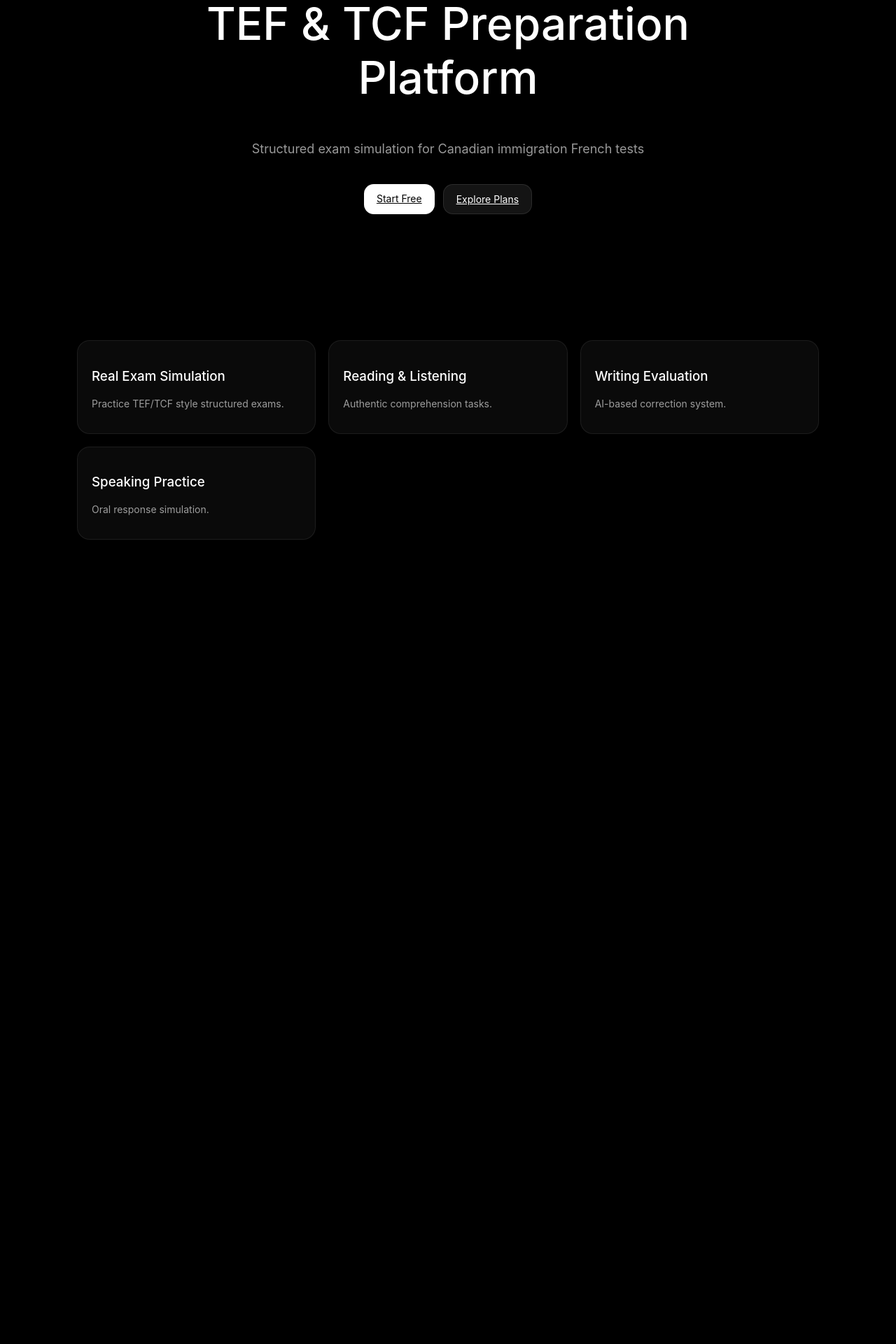
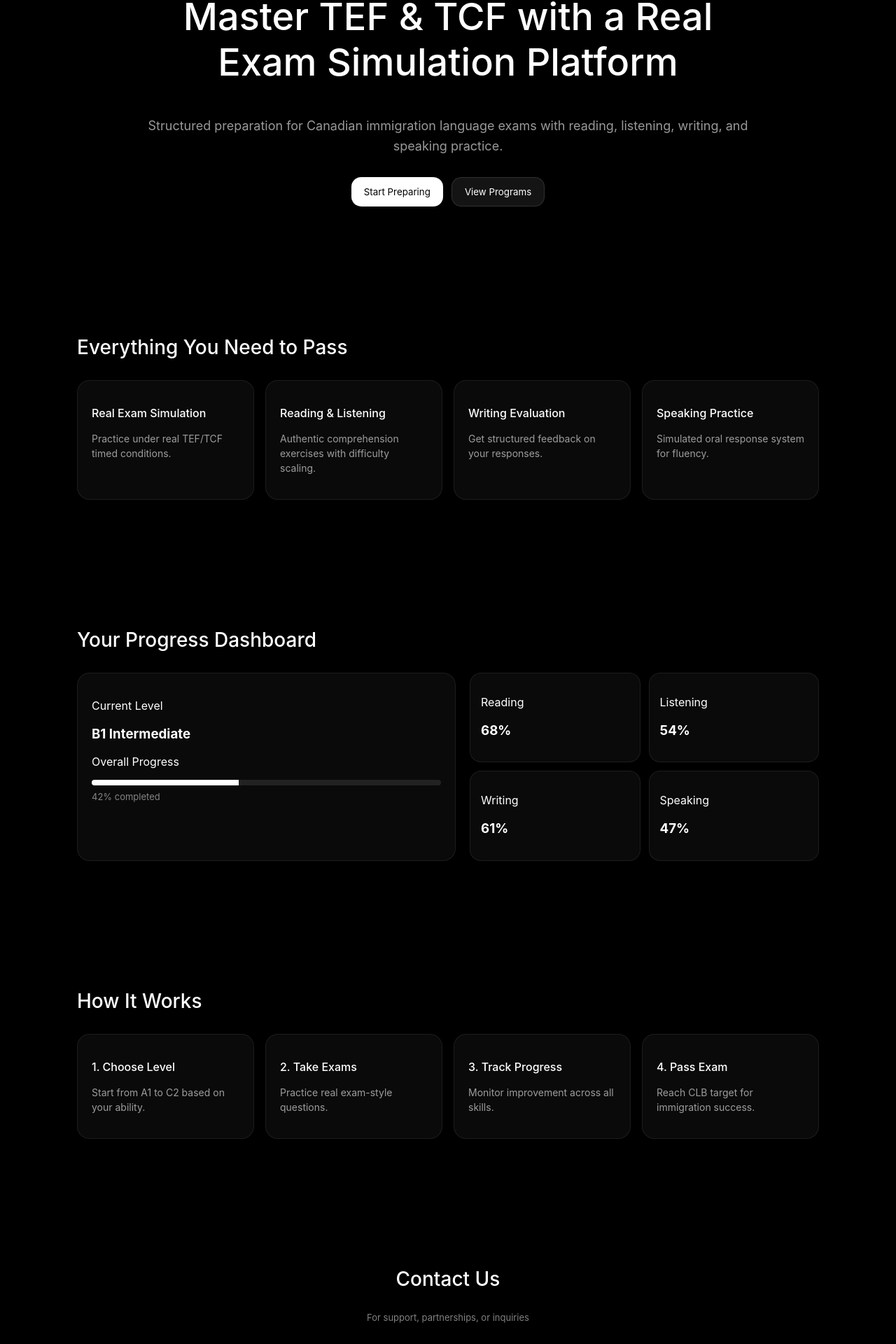
Before and after one commit to aaloopraantha/arpree, a Next.js app: page / in a window 1280 px wide. Shown: the part 254-2174 px from the top of the page at 70% size. Before the commit the page ends 1145 px from the top, so only its background shows below. Built offline with nearby package versions, Linux system fonts and the light colour scheme.

Commit message:
Update page.js

```diff
--- a/app/page.js
+++ b/app/page.js
@@ -1,66 +1,123 @@
+'use client'
+
+import { useRouter } from 'next/navigation'
+
 export default function HomePage() {
+  const router = useRouter()
+
   return (
-    <main
-      style={{
-        minHeight: '100vh',
-        background: '#000',
-      }}
-    >
+    <main style={styles.page}>
       {/* HERO */}
-      <section
-        style={{
-          maxWidth: '1000px',
-          margin: '0 auto',
-          padding: '120px 20px',
-          textAlign: 'center',
-        }}
-      >
-        <h1 style={{ fontSize: '64px', fontWeight: 500 }}>
-          TEF & TCF Preparation Platform
+      <section style={styles.hero}>
+        <p style={styles.kicker}>Conceived in 2021</p>
+
+        <h1 style={styles.title}>
+          Master TEF & TCF with a Real Exam Simulation Platform
         </h1>
 
-        <p style={{ color: 'rgba(255,255,255,0.6)', fontSize: '18px' }}>
-          Structured exam simulation for Canadian immigration French tests
+        <p style={styles.subtitle}>
+          Structured preparation for Canadian immigration language exams with
+          reading, listening, writing, and speaking practice.
         </p>
 
-        <div
-          style={{
-            marginTop: '40px',
-            display: 'flex',
-            justifyContent: 'center',
-            gap: '12px',
-          }}
-        >
-          <a style={buttonPrimary} href="/register">
-            Start Free
-          </a>
+        <div style={styles.heroButtons}>
+          <button style={styles.primaryBtn} onClick={() => router.push('/register')}>
+            Start Preparing
+          </button>
 
-          <a style={buttonSecondary} href="/explore">
-            Explore Plans
-          </a>
+          <button style={styles.secondaryBtn} onClick={() => router.push('/explore')}>
+            View Programs
+          </button>
         </div>
       </section>
 
-      {/* FEATURES */}
-      <section
-        style={{
-          maxWidth: '1100px',
-          margin: '0 auto',
-          padding: '60px 20px 120px',
-          display: 'grid',
-          gridTemplateColumns: 'repeat(auto-fit, minmax(260px, 1fr))',
-          gap: '18px',
-        }}
-      >
+      {/* FEATURES TILES */}
+      <section style={styles.section}>
+        <h2 style={styles.sectionTitle}>Everything You Need to Pass</h2>
+
+        <div style={styles.grid}>
           {features.map((f) => (
-          <div key={f.title} style={cardStyle}>
-            <h3 style={{ fontWeight: 500 }}>{f.title}</h3>
-            <p style={{ color: 'rgba(255,255,255,0.6)', fontSize: '14px' }}>
-              {f.desc}
-            </p>
+            <div key={f.title} style={styles.card}>
+              <h3 style={styles.cardTitle}>{f.title}</h3>
+              <p style={styles.cardText}>{f.desc}</p>
             </div>
           ))}
+        </div>
       </section>
+
+      {/* DASHBOARD PREVIEW */}
+      <section style={styles.section}>
+        <h2 style={styles.sectionTitle}>Your Progress Dashboard</h2>
+
+        <div style={styles.dashboardMock}>
+          <div style={styles.mockLeft}>
+            <p style={styles.mockLabel}>Current Level</p>
+            <h3>B1 Intermediate</h3>
+
+            <p style={styles.mockLabel}>Overall Progress</p>
+            <div style={styles.progressBar}>
+              <div style={styles.progressFill}></div>
+            </div>
+
+            <p style={styles.muted}>42% completed</p>
+          </div>
+
+          <div style={styles.mockRight}>
+            <div style={styles.statBox}>
+              <p>Reading</p>
+              <h3>68%</h3>
+            </div>
+
+            <div style={styles.statBox}>
+              <p>Listening</p>
+              <h3>54%</h3>
+            </div>
+
+            <div style={styles.statBox}>
+              <p>Writing</p>
+              <h3>61%</h3>
+            </div>
+
+            <div style={styles.statBox}>
+              <p>Speaking</p>
+              <h3>47%</h3>
+            </div>
+          </div>
+        </div>
+      </section>
+
+      {/* HOW IT WORKS */}
+      <section style={styles.section}>
+        <h2 style={styles.sectionTitle}>How It Works</h2>
+
+        <div style={styles.grid}>
+          {steps.map((s) => (
+            <div key={s.title} style={styles.card}>
+              <h3 style={styles.cardTitle}>{s.title}</h3>
+              <p style={styles.cardText}>{s.desc}</p>
+            </div>
+          ))}
+        </div>
+      </section>
+
+      {/* CONTACT */}
+      <section style={styles.contact}>
+        <h2 style={styles.sectionTitle}>Contact Us</h2>
+
+        <p style={styles.muted}>
+          For support, partnerships, or inquiries
+        </p>
+
+        <input style={styles.input} placeholder="Email address" />
+        <textarea style={styles.textarea} placeholder="Message"></textarea>
+
+        <button style={styles.primaryBtn}>Send Message</button>
+      </section>
+
+      {/* FOOTER */}
+      <footer style={styles.footer}>
+        <p>© 2021–2026 ARPREE. All rights reserved.</p>
+      </footer>
     </main>
   )
 }
@@ -68,43 +125,218 @@ export default function HomePage() {
 const features = [
   {
     title: 'Real Exam Simulation',
-    desc: 'Practice TEF/TCF style structured exams.',
+    desc: 'Practice under real TEF/TCF timed conditions.',
   },
   {
     title: 'Reading & Listening',
-    desc: 'Authentic comprehension tasks.',
+    desc: 'Authentic comprehension exercises with difficulty scaling.',
   },
   {
     title: 'Writing Evaluation',
-    desc: 'AI-based correction system.',
+    desc: 'Get structured feedback on your responses.',
   },
   {
     title: 'Speaking Practice',
-    desc: 'Oral response simulation.',
+    desc: 'Simulated oral response system for fluency.',
   },
 ]
 
-const cardStyle = {
-  background: 'rgba(255,255,255,0.04)',
-  border: '1px solid rgba(255,255,255,0.08)',
-  borderRadius: '18px',
-  padding: '20px',
-  backdropFilter: 'blur(12px)',
-}
+const steps = [
+  {
+    title: '1. Choose Level',
+    desc: 'Start from A1 to C2 based on your ability.',
+  },
+  {
+    title: '2. Take Exams',
+    desc: 'Practice real exam-style questions.',
+  },
+  {
+    title: '3. Track Progress',
+    desc: 'Monitor improvement across all skills.',
+  },
+  {
+    title: '4. Pass Exam',
+    desc: 'Reach CLB target for immigration success.',
+  },
+]
 
-const buttonPrimary = {
+const styles = {
+  page: {
+    background: '#000',
+    color: '#fff',
+  },
+
+  hero: {
+    textAlign: 'center',
+    padding: '120px 20px 80px',
+    maxWidth: 900,
+    margin: '0 auto',
+  },
+
+  kicker: {
+    color: 'rgba(255,255,255,0.5)',
+    fontSize: 13,
+    letterSpacing: 1,
+  },
+
+  title: {
+    fontSize: 54,
+    fontWeight: 500,
+    marginTop: 20,
+  },
+
+  subtitle: {
+    marginTop: 20,
+    color: 'rgba(255,255,255,0.6)',
+    fontSize: 18,
+    lineHeight: 1.6,
+  },
+
+  heroButtons: {
+    marginTop: 30,
+    display: 'flex',
+    justifyContent: 'center',
+    gap: 12,
+  },
+
+  primaryBtn: {
     background: '#fff',
     color: '#000',
     padding: '12px 18px',
-  borderRadius: '14px',
-  fontSize: '14px',
-}
+    borderRadius: 14,
+    border: 'none',
+    cursor: 'pointer',
+  },
 
-const buttonSecondary = {
+  secondaryBtn: {
     background: 'rgba(255,255,255,0.08)',
     color: '#fff',
     padding: '12px 18px',
-  borderRadius: '14px',
-  fontSize: '14px',
-  border: '1px solid rgba(255,255,255,0.1)',
+    borderRadius: 14,
+    border: '1px solid rgba(255,255,255,0.12)',
+    cursor: 'pointer',
+  },
+
+  section: {
+    maxWidth: 1100,
+    margin: '0 auto',
+    padding: '80px 20px',
+  },
+
+  sectionTitle: {
+    fontSize: 28,
+    fontWeight: 500,
+    marginBottom: 30,
+  },
+
+  grid: {
+    display: 'grid',
+    gridTemplateColumns: 'repeat(auto-fit, minmax(240px, 1fr))',
+    gap: 16,
+  },
+
+  card: {
+    background: 'rgba(255,255,255,0.04)',
+    border: '1px solid rgba(255,255,255,0.08)',
+    borderRadius: 18,
+    padding: 20,
+  },
+
+  cardTitle: {
+    fontSize: 16,
+    fontWeight: 500,
+  },
+
+  cardText: {
+    marginTop: 10,
+    color: 'rgba(255,255,255,0.6)',
+    fontSize: 14,
+    lineHeight: 1.5,
+  },
+
+  dashboardMock: {
+    display: 'flex',
+    gap: 20,
+    flexWrap: 'wrap',
+    marginTop: 20,
+  },
+
+  mockLeft: {
+    flex: 1,
+    minWidth: 280,
+    background: 'rgba(255,255,255,0.04)',
+    border: '1px solid rgba(255,255,255,0.08)',
+    borderRadius: 18,
+    padding: 20,
+  },
+
+  mockRight: {
+    flex: 1,
+    minWidth: 280,
+    display: 'grid',
+    gridTemplateColumns: 'repeat(2, 1fr)',
+    gap: 12,
+  },
+
+  statBox: {
+    background: 'rgba(255,255,255,0.04)',
+    border: '1px solid rgba(255,255,255,0.08)',
+    borderRadius: 16,
+    padding: 15,
+  },
+
+  progressBar: {
+    height: 8,
+    background: '#222',
+    borderRadius: 10,
+    overflow: 'hidden',
+    marginTop: 10,
+  },
+
+  progressFill: {
+    width: '42%',
+    height: '100%',
+    background: '#fff',
+  },
+
+  muted: {
+    color: 'rgba(255,255,255,0.5)',
+    fontSize: 13,
+    marginTop: 8,
+  },
+
+  contact: {
+    maxWidth: 700,
+    margin: '0 auto',
+    padding: '80px 20px',
+    textAlign: 'center',
+  },
+
+  input: {
+    width: '100%',
+    padding: 12,
+    marginTop: 20,
+    borderRadius: 14,
+    border: '1px solid rgba(255,255,255,0.12)',
+    background: 'rgba(255,255,255,0.04)',
+    color: '#fff',
+  },
+
+  textarea: {
+    width: '100%',
+    padding: 12,
+    marginTop: 12,
+    height: 120,
+    borderRadius: 14,
+    border: '1px solid rgba(255,255,255,0.12)',
+    background: 'rgba(255,255,255,0.04)',
+    color: '#fff',
+  },
+
+  footer: {
+    textAlign: 'center',
+    padding: 40,
+    color: 'rgba(255,255,255,0.4)',
+    fontSize: 13,
+  },
 }
```
Lines whose indentation alone changed are shown as unchanged.
